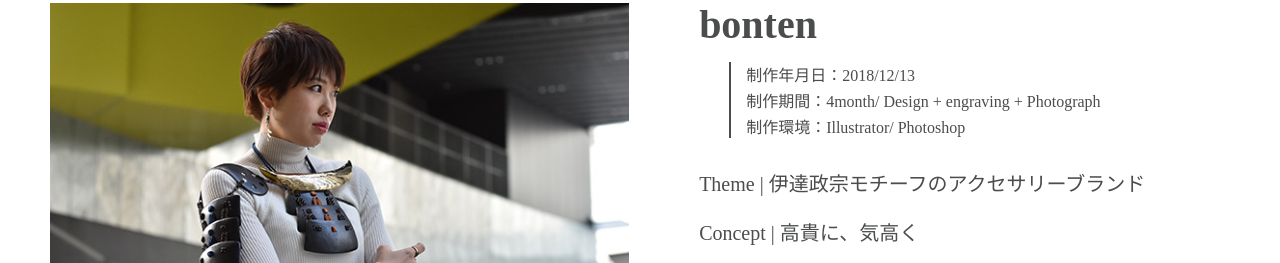
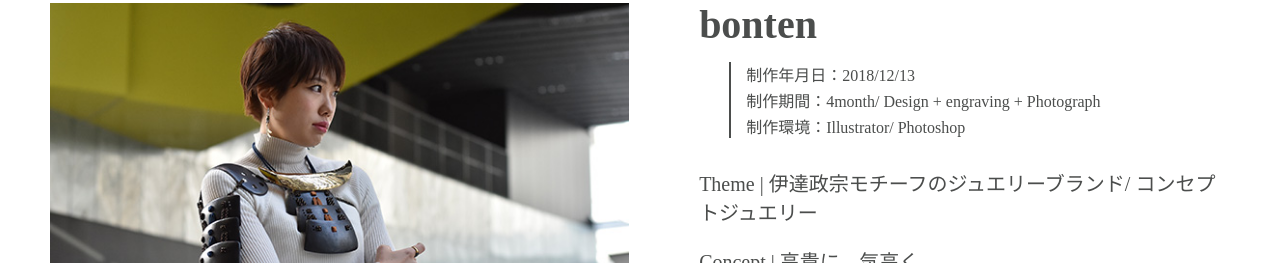
Before and after one commit to rio0614/portfolio, a plain HTML site: page productDesign.html in a window 1280 px wide. Shown: the part 2008-2271 px from the top of the page. Drawn offline with nearby package versions, Linux system fonts and the light colour scheme.

Commit message:
テキスト修正

```diff
--- a/productDesign.html
+++ b/productDesign.html
@@ -133,7 +133,7 @@
                 </ul>
               </div>
               <div class="subInfo">
-                <p>Theme | 伊達政宗モチーフのアクセサリーブランド</p>
+                <p>Theme | 伊達政宗モチーフのジュエリーブランド/ コンセプトジュエリー</p>
                 <p>Concept | 高貴に、気高く</p>
                 <p>Target | 新社会人の女性</p>
                 <p>Goal | 身につけた女性が強く逞しく働ける社会の実現</p>
```
Also changed, not shown: logo.html (+1 -1 lines).
